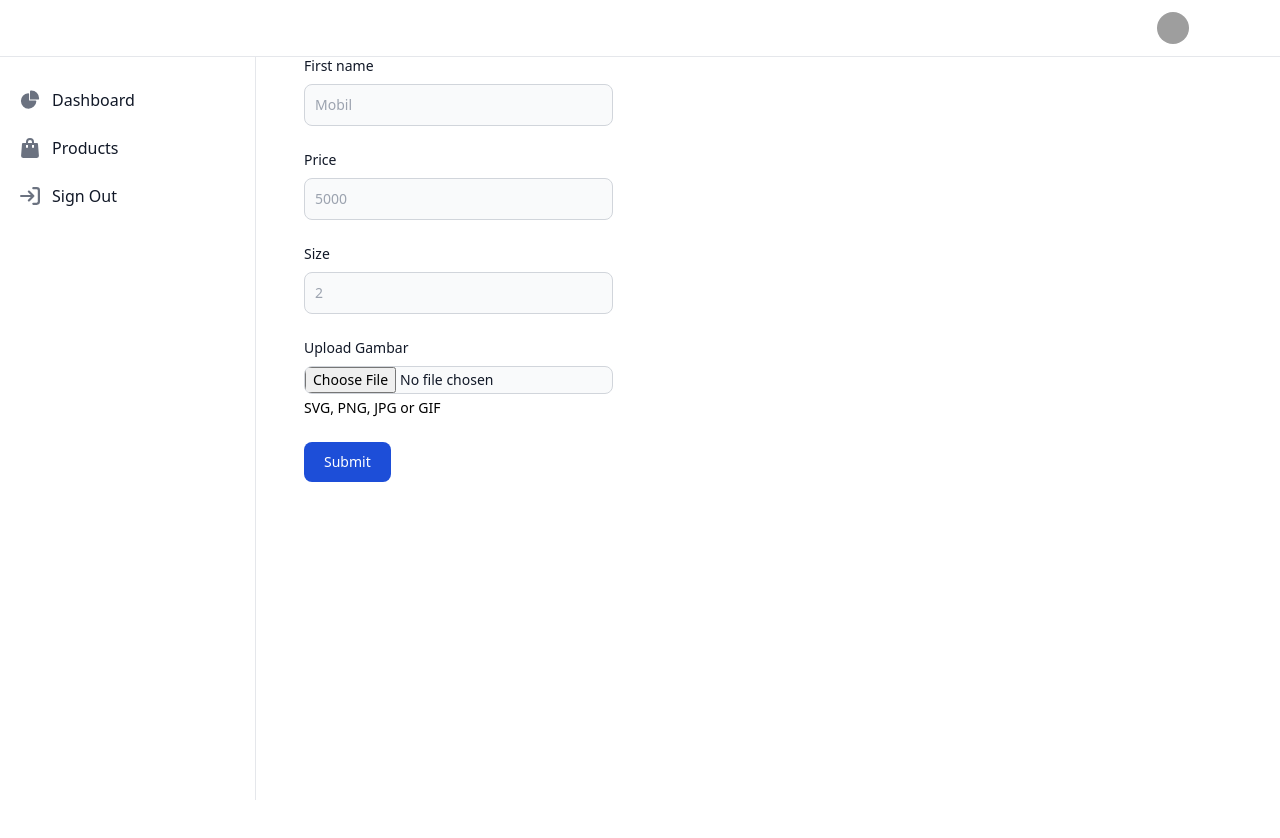
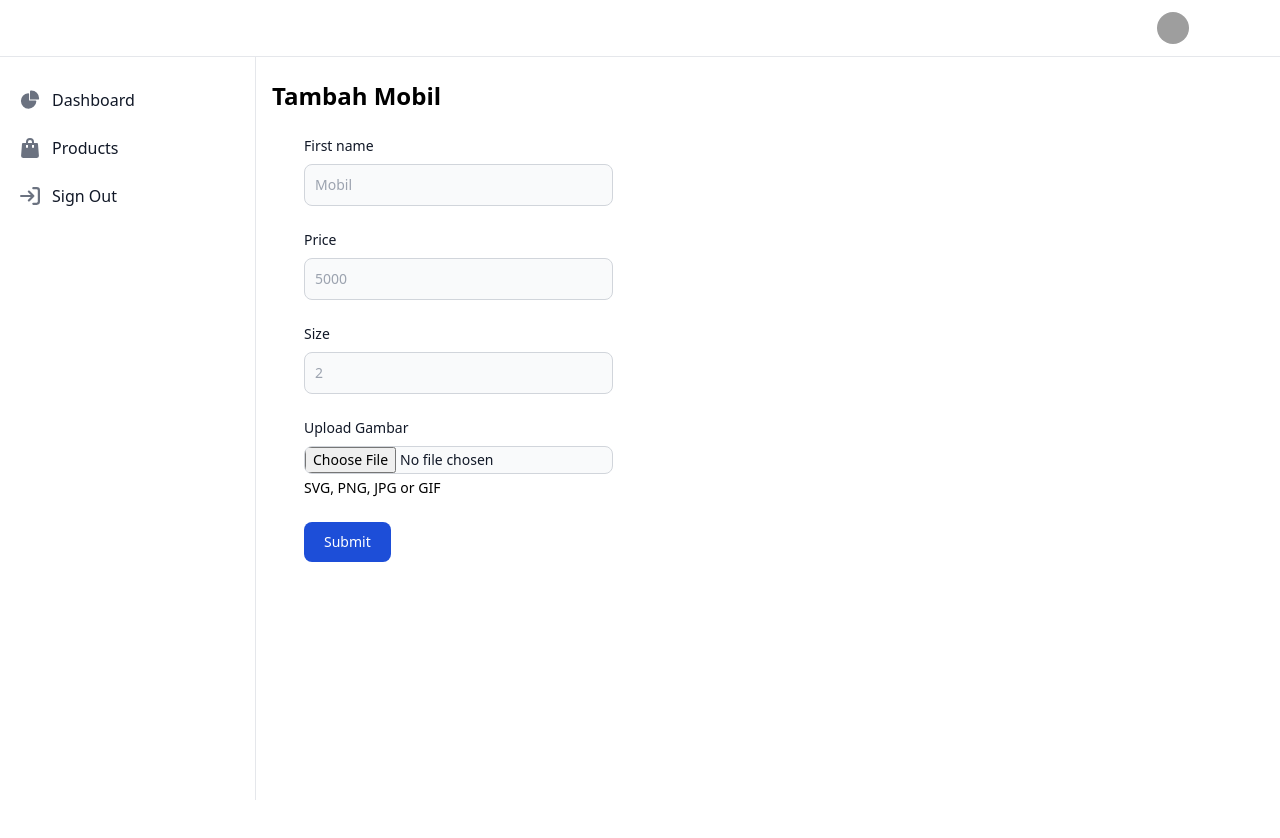
Before and after one commit to pigletpiglet/Synergy, a React (Vite) app in the folder challenge_7/: page /create in a window 1280 px wide. Built offline with nearby package versions, Linux system fonts and the light colour scheme; grey boxes are pictures that could not be loaded.

Commit message:
CRUD fix

```diff
--- a/challenge_7/src/pages/CreateCar.tsx
+++ b/challenge_7/src/pages/CreateCar.tsx
@@ -1,14 +1,33 @@
-import { useState } from 'react';
-import { useNavigate } from 'react-router-dom';
+import { useEffect, useLayoutEffect, useRef, useState } from 'react';
+import { useLocation, useNavigate } from 'react-router-dom';
 
 const api_base_url = 'http://localhost:8082';
 
 export default function CreateCar() {
   const navigate = useNavigate();
+  const location = useLocation();
+
   const [name, setName] = useState('');
+  const [itemId, setItemId] = useState('');
   const [price, setPrice] = useState('');
   const [size, setSize] = useState('');
   const [currentFile, setCurrentFile] = useState<File>();
+  const firstUpdate = useRef(true);
+
+  useLayoutEffect(() => {
+    if (firstUpdate.current) {
+      firstUpdate.current = false;
+      try {
+        setName(location.state.name)
+        setPrice(location.state.price)
+        setSize(location.state.size)
+        setItemId(location.state.id)
+      } catch (error) {
+        return;
+      }
+      return;
+    }
+  })
 
   const selectFile = async (event: React.ChangeEvent<HTMLInputElement>) => {
     const { files } = event.target;
@@ -81,20 +100,23 @@ export default function CreateCar() {
         </div>
       </aside>
       <div className="p-4 sm:ml-64 sm:mt-10">
+        <p className='mb-6 mt-6 font-bold text-2xl'>
+          {!itemId ? "Tambah" : "Edit"} Mobil
+        </p>
         <div className='grid grid-cols-3 px-8 w-[100%]'>
 
           <form>
             <div className="grid gap-6 mb-6 md:grid-cols-1">
               <div>
-                <label htmlFor="first_name" className="block mb-2 text-sm font-medium text-gray-900 dark:text-black">First name</label>
-                <input onChange={({ target }) => {
+                <label htmlFor="name" className="block mb-2 text-sm font-medium text-gray-900 dark:text-black">First name</label>
+                <input value={name} onChange={({ target }) => {
                   setName(target.value);
-                }} type="text" id="first_name" className="bg-gray-50 border border-gray-300 text-gray-900 text-sm rounded-lg focus:ring-blue-500 focus:border-blue-500 block w-full p-2.5 dark:bg-gray-700 dark:border-gray-600 dark:placeholder-gray-400 dark:text-white dark:focus:ring-blue-500 dark:focus:border-blue-500" placeholder="Mobil" required>
+                }} type="text" id="name" className="bg-gray-50 border border-gray-300 text-gray-900 text-sm rounded-lg focus:ring-blue-500 focus:border-blue-500 block w-full p-2.5 dark:bg-gray-700 dark:border-gray-600 dark:placeholder-gray-400 dark:text-white dark:focus:ring-blue-500 dark:focus:border-blue-500" placeholder="Mobil" required>
                 </input>
               </div>
               <div>
                 <label htmlFor="price" className="block mb-2 text-sm font-medium text-gray-900 dark:text-black">Price</label>
-                <input onChange={({ target }) => {
+                <input value={price} onChange={({ target }) => {
                   setPrice(target.value);
                 }} type="number" id="price" className="bg-gray-50 border border-gray-300 text-gray-900 text-sm rounded-lg focus:ring-blue-500 focus:border-blue-500 block w-full p-2.5 dark:bg-gray-700 dark:border-gray-600 dark:placeholder-gray-400 dark:text-white dark:focus:ring-blue-500 dark:focus:border-blue-500" placeholder="5000" required>
                 </input>
@@ -102,7 +124,7 @@ export default function CreateCar() {
 
               <div>
                 <label htmlFor="size" className="block mb-2 text-sm font-medium text-gray-900 dark:text-black">Size</label>
-                <input onChange={({ target }) => {
+                <input value={size} onChange={({ target }) => {
                   setSize(target.value);
                 }}
                   type="number" id="size" className="bg-gray-50 border border-gray-300 text-gray-900 text-sm rounded-lg focus:ring-blue-500 focus:border-blue-500 block w-full p-2.5 dark:bg-gray-700 dark:border-gray-600 dark:placeholder-gray-400 dark:text-white dark:focus:ring-blue-500 dark:focus:border-blue-500" placeholder="2" required>
@@ -121,16 +143,10 @@ export default function CreateCar() {
             <button
               onClick={async (e) => {
                 e.preventDefault();
-                console.log(currentFile?.name);
                 if (!currentFile) alert('error: Gambar Tidak Boleh Kosong');;
 
-                const payload = {
-                  name: name,
-                  price: price,
-                  size: size,
-                  picture: currentFile
-                };
-                console.log(JSON.stringify(payload))
+                console.log(!itemId)
+                console.log(itemId)
                 let formData = new FormData();
                 formData.append('name', name);
                 formData.append('price', price);
@@ -138,7 +154,7 @@ export default function CreateCar() {
                 formData.append('picture', currentFile!);
 
                 const response = await fetch(
-                  api_base_url + '/api/cars',
+                  api_base_url + (!currentFile ? '/api/cars' : ("/api/cars/edit/?id=" + itemId)),
                   {
                     method: 'post',
                     headers: {
@@ -154,7 +170,7 @@ export default function CreateCar() {
                 if (response.status !== 201) {
                   alert('error: ' + responseJson.message);
                 }
-                if (response.status == 201) {
+                if (response.status == 201 || response.status == 200) {
                   navigate('/list');
                 }
                 // If create tweet succeed, redirect to home
--- a/challenge_7/src/pages/ListCar.tsx
+++ b/challenge_7/src/pages/ListCar.tsx
@@ -134,7 +134,7 @@ export default function ListCar() {
                         <button key="add"
                             className='text-white bg-blue-700 hover:bg-blue-800 focus:ring-4 focus:ring-blue-300 font-medium rounded-lg text-sm px-5 py-2.5 me-2 mb-2 dark:bg-blue-600 dark:hover:bg-blue-700 focus:outline-none dark:focus:ring-blue-800 m-auto'
                             onClick={async () => {
-                                navigate("/list")
+                                navigate("/create")
                             }}
                         >
                             <span className='font-bold'>+ Add New Car</span>
@@ -163,7 +163,18 @@ export default function ListCar() {
                                         <button onClick={() => { setShowModal(true); setItemId(car.id) }} className='bg-red-500 hover:bg-red-700 text-white text-center font-bold py-2 mx-4 px-4 rounded'>
                                             <TrashIcon className="w-5 m-auto" ></TrashIcon> Delete
                                         </button>
-                                        <button className='bg-green-500 hover:bg-green-700 text-white font-bold py-2 mx-4 px-4 rounded'>
+                                        <button onClick={
+                                            () => {
+                                                navigate("/create", {
+                                                    state: {
+                                                        id: car.id,
+                                                        name: car.name,
+                                                        price: car.price,
+                                                        size: car.size
+                                                    }
+                                                })
+                                            }
+                                        } className='bg-green-500 hover:bg-green-700 text-white font-bold py-2 mx-4 px-4 rounded'>
                                             <PencilSquareIcon className="w-5 m-auto" ></PencilSquareIcon>
                                             Edit
                                         </button>
```
